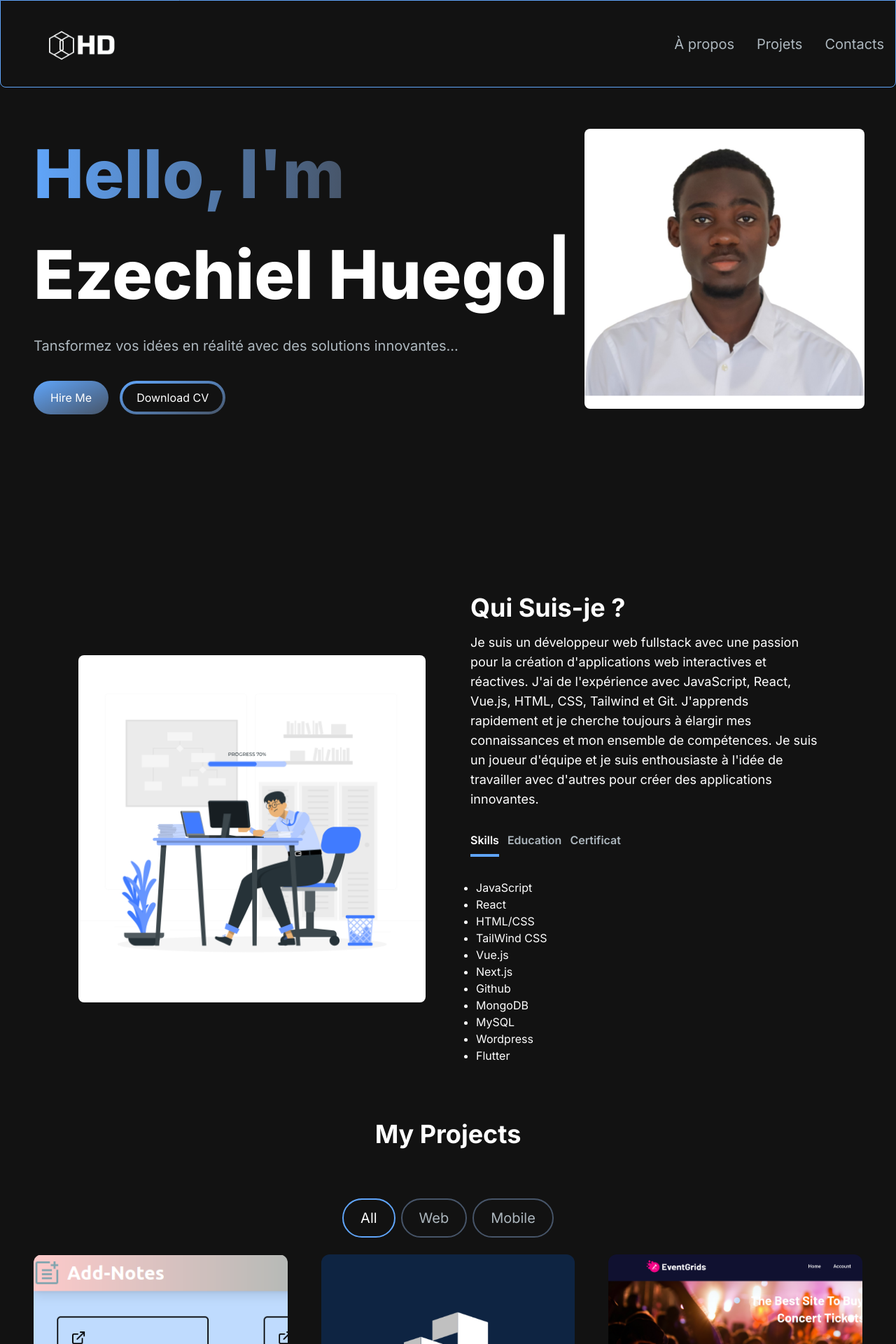
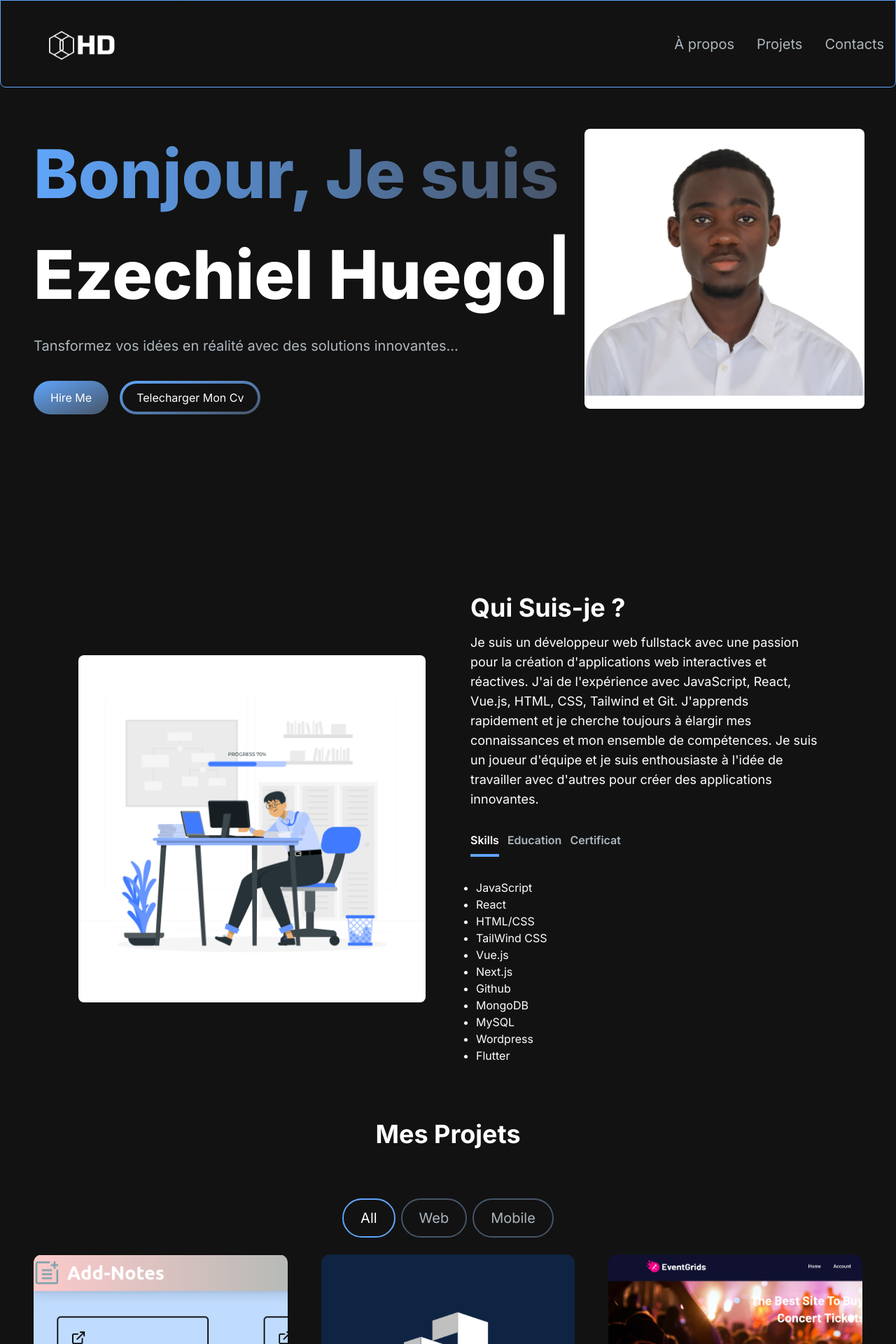
Before and after one commit to Godani05/My_Portfolio, a Next.js app in the folder Portfolio_HD/: page / in a window 1280 px wide. Shown: the top 1920 px of the page at 70% size. Built offline with nearby package versions, Linux system fonts and the light colour scheme.

Commit message:
[UPDATE] portofolio modification

```diff
--- a/Portfolio_HD/src/app/components/HeroSection.jsx
+++ b/Portfolio_HD/src/app/components/HeroSection.jsx
@@ -17,7 +17,7 @@ const HeroSection = () => {
         >
           <h1 className="text-white mb-4 text-4xl sm:text-5xl lg:text-8xl lg:leading-normal font-extrabold">
             <span className="text-transparent bg-clip-text bg-gradient-to-r from-blue-400 to-blueGray-600">
-              Hello, I&apos;m{" "}
+              {/* Hi, I&apos;m{" "} */} Bonjour, Je suis
             </span>
             <br></br>
             <TypeAnimation
@@ -53,7 +53,7 @@ const HeroSection = () => {
               download
             >
               <span className="block bg-[#121212] hover:bg-slate-800 rounded-full px-5 py-2">
-                Download CV
+                Telecharger Mon Cv
               </span>
             </Link>
           </div>
--- a/Portfolio_HD/src/app/components/ProjectsSection.jsx
+++ b/Portfolio_HD/src/app/components/ProjectsSection.jsx
@@ -82,7 +82,7 @@ const ProjectsSection = () => {
   return (
     <section id="projects">
       <h2 className="text-center text-4xl font-bold text-white mt-4 mb-8 md:mb-12">
-        My Projects
+        Mes Projets
       </h2>
       <div className="text-white flex flex-row justify-center items-center gap-2 py-6">
         <ProjectTag
```
Also changed, not shown: Portfolio_HD/public/images/projects/myportofolio.png.
